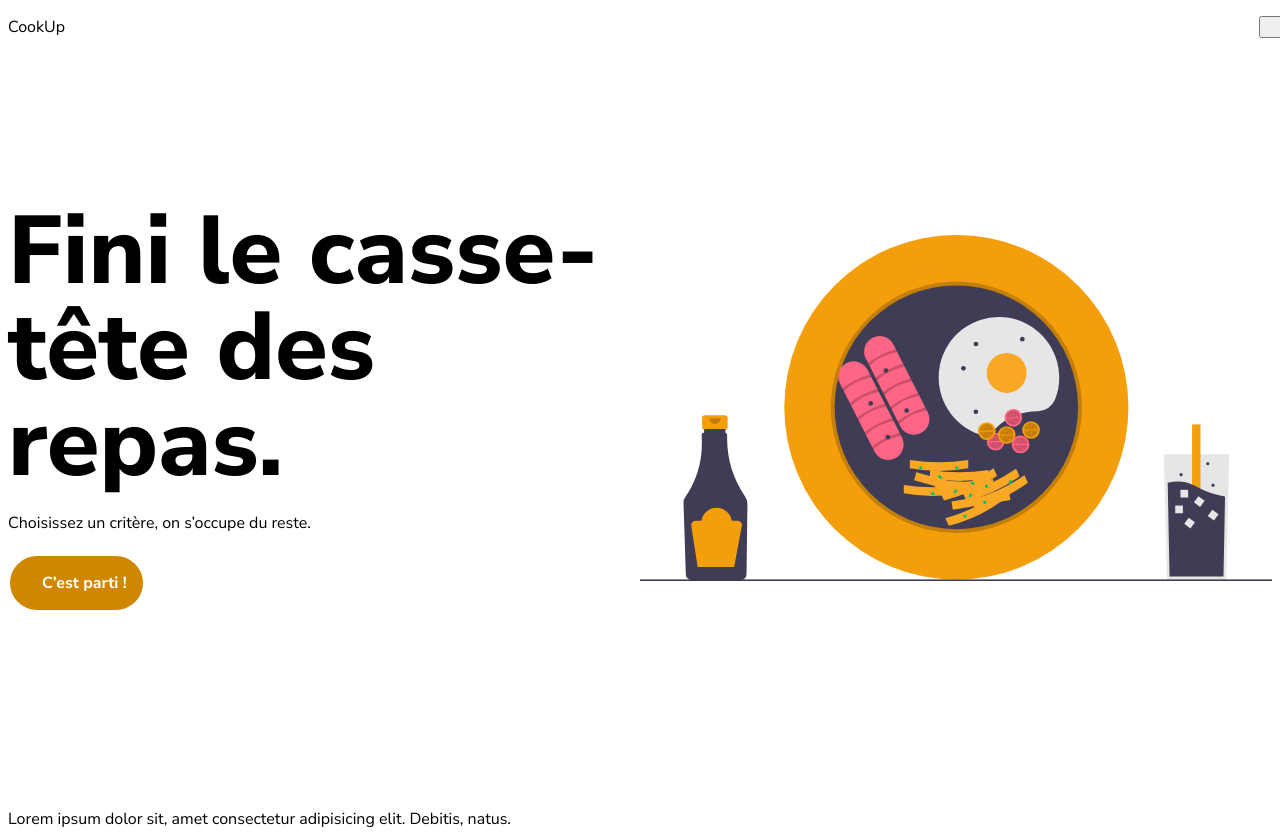
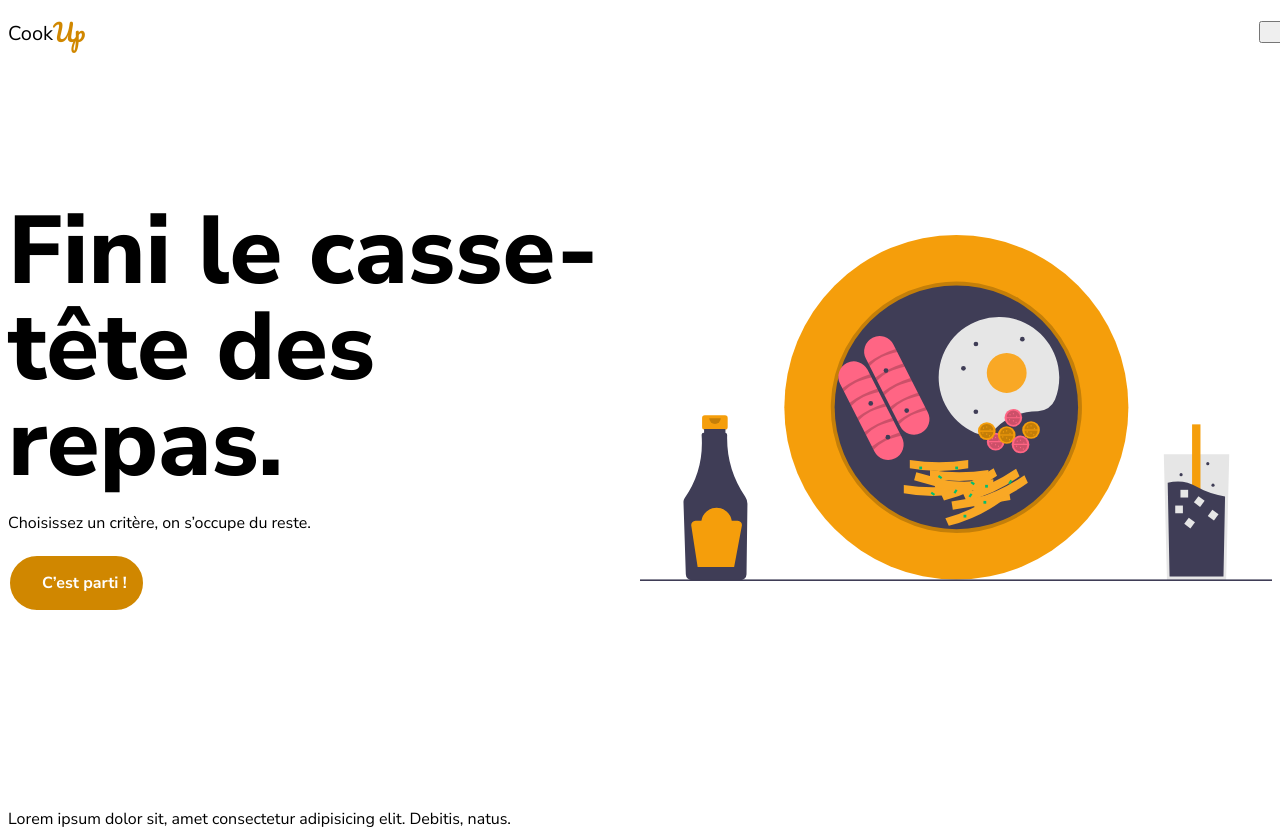
Before and after one commit to KiadyNirina/CookUp, a SvelteKit app: page / in a window 1280 px wide. Built offline with nearby package versions, Linux system fonts and the light colour scheme; some icons are missing.

Commit message:
feat: Edit font style for the site's name

```diff
--- a/src/routes/+page.svelte
+++ b/src/routes/+page.svelte
@@ -16,7 +16,7 @@
 
 <div class="text-black dark:text-white max-w-7xl ml-auto mr-auto">
 	<div class="fixed my-2 w-full max-w-7xl flex items-center">
-		<p>CookUp</p>
+		<p class="text-xl flex items-end">Cook <span class="logo text-yellow-600 text-2xl">Up</span></p>
 		<div class="flex ml-auto">
 			<ToggleTheme/>
 		</div>
@@ -57,7 +57,15 @@
 		src: url('/fonts/NunitoSans.ttf') format('truetype');
 		font-style: normal;
 	}
+	@font-face {
+		font-family: 'Pacifico';
+		src: url('/fonts/Pacifico-Regular.ttf') format('truetype');
+		font-style: normal;
+	}
 	*{
 		font-family: "NunitoSans";
 	}
+	.logo {
+		font-family: "Pacifico";
+	}
 </style>
```
Also changed, not shown: static/fonts/Pacifico-Regular.ttf (added).
